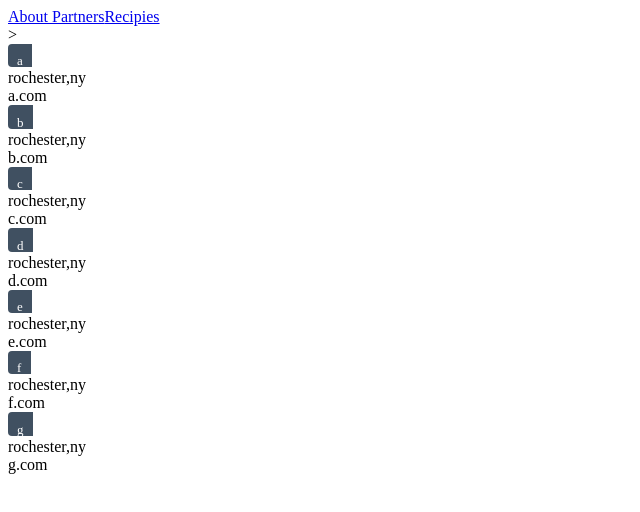
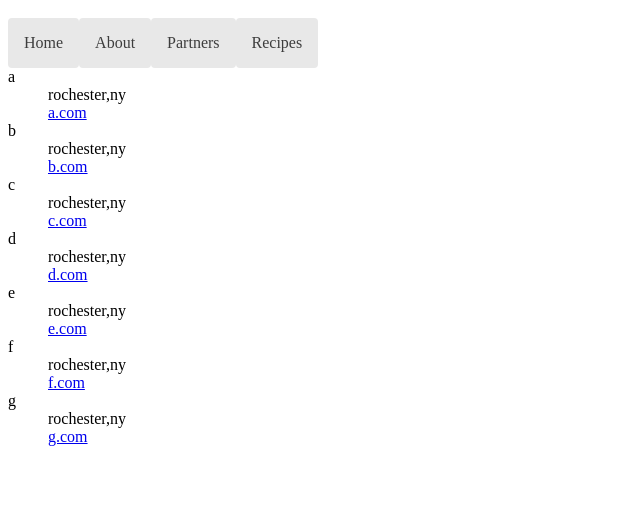
Before and after one commit to LBsnake6/coffee-app, an Angular app in the folder coffee-app/: page /partners in a window 1280 px wide. Shown: the top 512 px of the page, without its empty margins (0-640 px from the left). Built offline with nearby package versions, Linux system fonts and the light colour scheme.

Commit message:
Added parnter css and details

```diff
--- a/coffee-app/src/app/app.component.css
+++ b/coffee-app/src/app/app.component.css
@@ -0,0 +1,19 @@
+
+  nav a {
+    padding: 1rem;
+    text-decoration: none;
+    margin-top: 10px;
+    background-color: #e8e8e8;
+    color: #3d3d3d;
+    border-radius: 4px;
+    display: inline-flex;
+    justify-content: center;
+  }
+
+  nav a:hover {
+    color: white;
+    background-color: #42545C;
+  }
+  nav a.active {
+    background-color: black;
+  }
--- a/coffee-app/src/app/app.component.html
+++ b/coffee-app/src/app/app.component.html
@@ -1,7 +1,9 @@
 
 <nav>
+<a routerLink ="/home">Home</a>
  <a routerLink ="/about">About </a>
  <a routerLink ="/partners">Partners</a>
- <a routerLink ="/recipies">Recipies</a>
-</nav>>
+ <a routerLink ="/recipes">Recipes</a>
+
+</nav>
 <router-outlet></router-outlet>
--- a/coffee-app/src/app/data/mock_partners.ts
+++ b/coffee-app/src/app/data/mock_partners.ts
@@ -1,4 +1,4 @@
-import { Partners } from "../partners";
+import { Partners } from "../interfaces/partners";
 
 export const PARTNERS: Partners[] = [
 
--- a/coffee-app/src/app/partners.ts
+++ b/coffee-app/src/app/interfaces/partners.ts
@@ -4,6 +4,4 @@ export interface Partners{
     name:string;
     location: string;
     website: string;
-
-
 }
--- /dev/null
+++ b/coffee-app/src/app/interfaces/users.ts
@@ -0,0 +1,4 @@
+export interface Users{
+    name: string;
+    password: string;
+}
--- a/coffee-app/src/app/partners/partners.component.css
+++ b/coffee-app/src/app/partners/partners.component.css
@@ -1,16 +1,6 @@
-.partners .badge {
-    display: inline-block;
-    font-size: small;
-    color: white;
-    padding: 0.8em 0.7em 0 0.7em;
-    background-color: #405061;
-    line-height: 1em;
-    margin-right: .8em;
-    border-radius: 4px 0 0 4px;
-}
-.partners {
+.partners{
     margin: 0 0 2em 0;
     list-style-type: none;
     padding: 0;
     width: 15em;
-  }
+}
--- a/coffee-app/src/app/partners/partners.component.html
+++ b/coffee-app/src/app/partners/partners.component.html
@@ -1,8 +1,9 @@
 <ul class = "partners">
     <li *ngFor = "let partner of partners">
             <span class= "badge"> {{partner.name}}</span><br>
-             {{partner.location}}<br>
-            {{partner.website}}<br>
+             <ol>{{partner.location}}<br>
+            <a href="{{partner.website}}">{{partner.website}}</a><br>
+            </ol>
     </li>
 
 </ul>
```
Also changed, not shown: coffee-app/src/app/interfaces/recipes.ts (added, +8 -0 lines).
